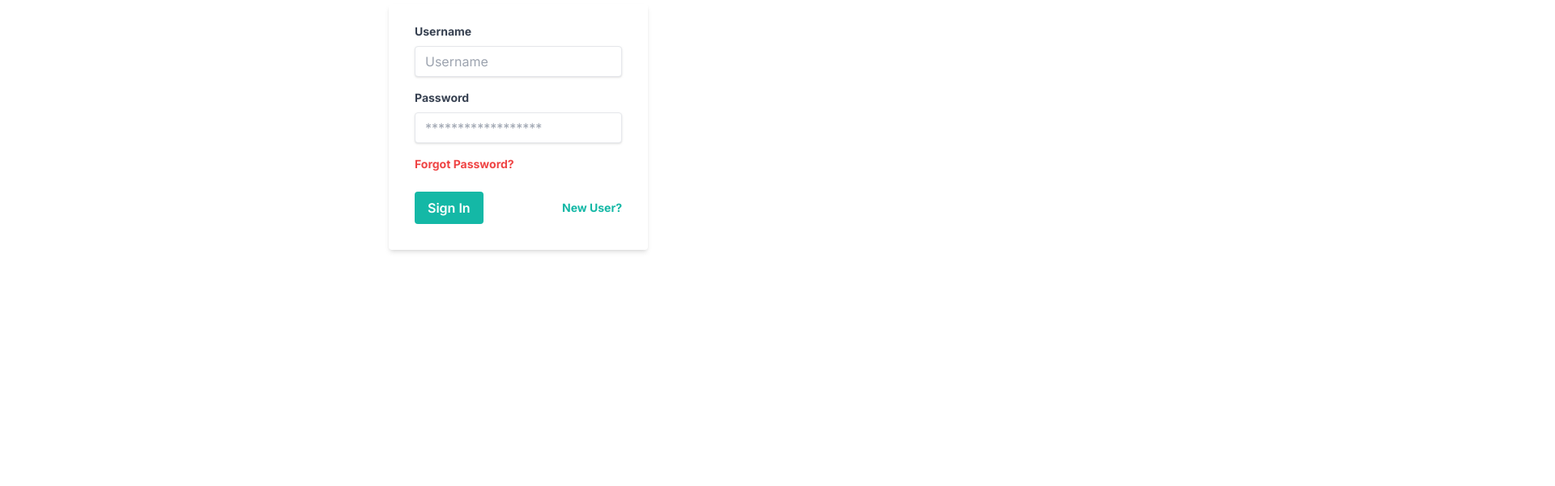
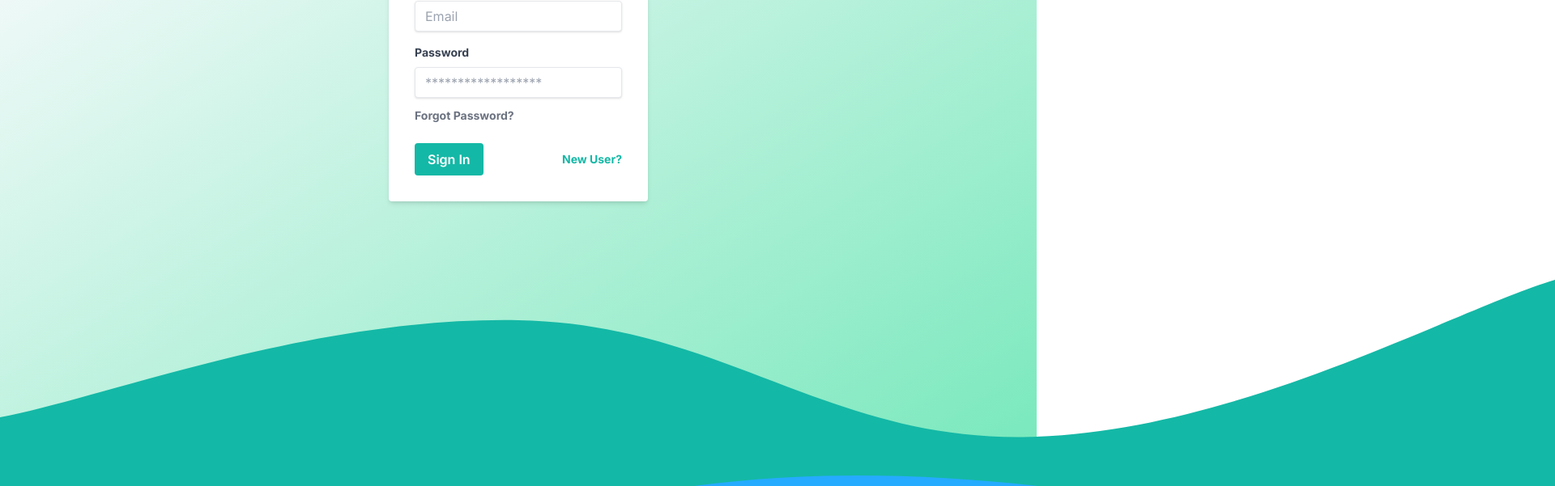
Before and after one commit to christianjcodes/bug-tracker-frontend, a Next.js app: page / in a window 1280 px wide. Shown: the part 115-716 px from the top of the page at 81% size, 1920 px wide, since content can reach past the window. Built offline with nearby package versions, Linux system fonts and the light colour scheme.

Commit message:
Style background and add title to login page

```diff
--- a/src/app/components/Background.tsx
+++ b/src/app/components/Background.tsx
@@ -1,20 +1,28 @@
-const Background = () => (
-    <svg xmlns="http://www.w3.org/2000/svg" viewBox="0 0 1440 590">
-      <defs>
-        <linearGradient id="a" x1="1%" x2="99%" y1="41%" y2="59%">
-          <stop offset="5%" stopColor="#7bdcb5" />
-          <stop offset="95%" stopColor="#0693e3" />
-        </linearGradient>
-      </defs>
+import * as React from "react"
+
+const Background = (props:any) => (
+  <svg
+    xmlns="http://www.w3.org/2000/svg"
+    width={1920}
+    height={560}
+    preserveAspectRatio="none"
+    {...props}
+  >
+    <g fill="none" mask='url("#a")'>
       <path
-        fill="url(#a)"
-        fillOpacity={0.53}
-        d="M0 600V200c118.933-34.133 237.867-68.267 414-52 176.133 16.267 409.467 82.933 590 100 180.533 17.067 308.267-15.467 436-48v400Z"
+        fill="rgba(20, 184, 166, 1)"
+        d="M0 231c128-24 384-124.8 640-120 256 4.8 384 154 640 144s512-155.2 640-194v499H0z"
       />
       <path
-        fill="url(#a)"
-        d="M0 600V400c134.267 30.667 268.533 61.333 423 54 154.467-7.333 329.133-52.667 502-68 172.867-15.333 343.933-.667 515 14v200Z"
+        fill="rgba(37, 171, 255, 1)"
+        d="M0 555c192-49.8 576-224.8 960-249 384-24.2 768 102.4 960 128v126H0z"
       />
-    </svg>
-  )
-  export default Background
+    </g>
+    <defs>
+      <mask id="a">
+        <path fill="#fff" d="M0 0h1920v560H0z" />
+      </mask>
+    </defs>
+  </svg>
+)
+export default Background
--- a/src/app/page.tsx
+++ b/src/app/page.tsx
@@ -1,18 +1,25 @@
 import Link from 'next/link';
 import * as React from "react";
 import Background from './components/Background';
-import wavesSvg from './components/Waves.svg';
+import { FaBug } from 'react-icons/fa';
 
 
 export default function Home() {
 
   return (
+    <div className='h-screen w-screen flex flex-col align-bottom bg-gradient-to-br from-slate-50 to-emerald-300'>
       <div className='h-[70vh] flex justify-center items-center'>
         <div className="w-full max-w-xs">
           <form className="bg-white shadow-md rounded px-8 pt-6 pb-8 mb-4">
+            <div className='mb-4 flex text-teal-500 font-bold text-xl justify-center space-x-2'>
+              <FaBug size="26"/>
+              <h1>
+                Bug Tracker
+              </h1>
+            </div>
             <div className="mb-4">
-            <label className="block text-gray-700 text-sm font-bold mb-2" htmlFor="username">
-              Username
+              <label className="block text-gray-700 text-sm font-bold mb-2" htmlFor="email">
+                Email
               </label>
               <input className="
                 shadow
@@ -27,7 +34,7 @@ export default function Home() {
                 focus:shadow-outline"
                 id="username"
                 type="text"
-              placeholder="Username"/>
+                placeholder="Email"/>
             </div>
             <div className="mb-[1px]">
               <label className="block text-gray-700 text-sm font-bold mb-2" htmlFor="password">
@@ -42,7 +49,7 @@ export default function Home() {
               py-2
               px-3
               text-gray-700
-            mb-3
+              mb-2
               leading-tight
               focus:outline-none
               focus:shadow-outline"
@@ -55,8 +62,8 @@ export default function Home() {
               inline-block
               font-bold
               text-sm
-            text-red-500
-            hover:text-red-700'>
+              text-gray-500
+              hover:text-gray-700'>
               <Link href="/forgot-password">
                 Forgot Password?
               </Link>
@@ -91,5 +98,7 @@ export default function Home() {
           </form>
         </div>
       </div>
+      <Background/>
+    </div>
   );
 }
```
Also changed, not shown: src/app/globals.css (line endings or trailing spaces). Lines whose indentation alone changed are shown as unchanged.
